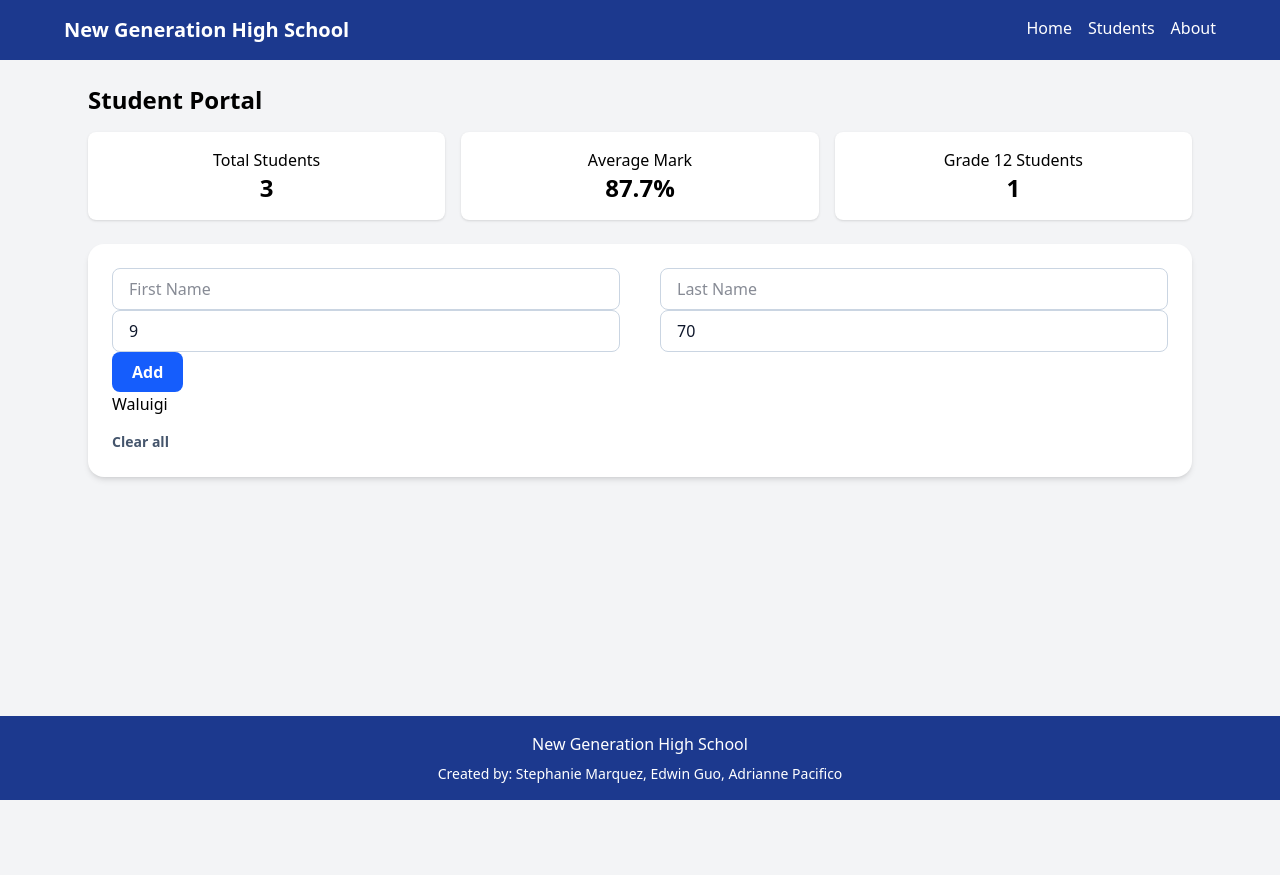
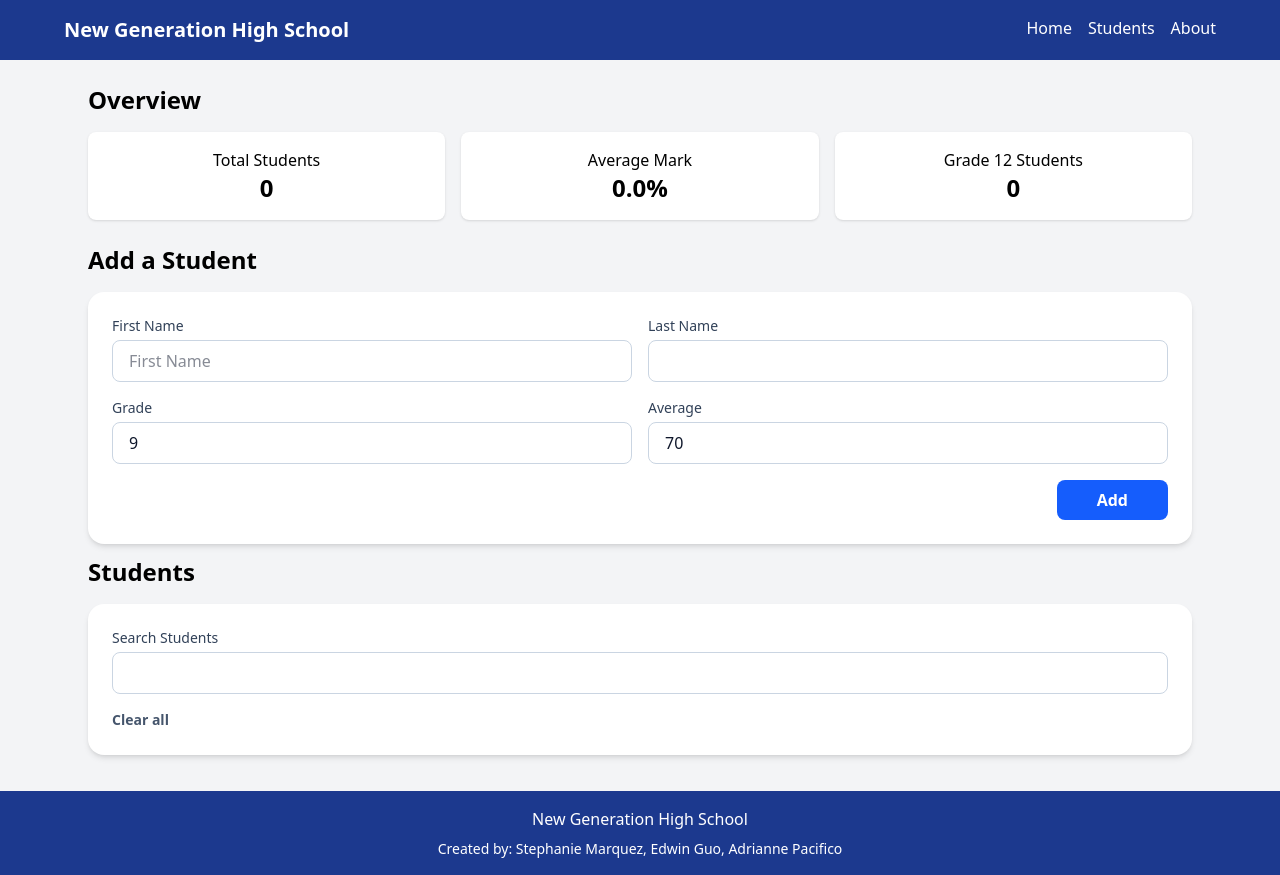
Before and after one commit to Edwin-Guo/Assignment-2-Front-End-Dev-Components, a Next.js app: page / in a window 1280 px wide. Before the commit the page ends 800 px from the top, so only its background shows below. Built offline with nearby package versions, Linux system fonts and the light colour scheme.

Commit message:
Wrote searchbox, adjusted page.tsx, corrected trims,

```diff
--- a/app/page.tsx
+++ b/app/page.tsx
@@ -11,10 +11,10 @@ export default function Home() {
 
   return (
     <div className="max-w-6xl mx-auto p-6">
-      <h1 className="text-2xl font-bold mb-4">
+      {/* <h1 className="text-2xl font-bold mb-4">
         Student Portal
       </h1>
-      <StatsPanel students={students} />
+      <StatsPanel students={students} /> */}
       <StudentPortal/>
     </div>
   );
--- a/components/AddStudent.tsx
+++ b/components/AddStudent.tsx
@@ -1,5 +1,5 @@
 "use client";
-import { useState } from 'react';
+import { useState } from "react";
 
 interface AddStudentProps {
   onAdd: (fName: string, lName: string, gr: number, avg: number) => void;
@@ -12,10 +12,10 @@ const AddStudent = ({onAdd}: AddStudentProps) => {
   const [average, setAverage] = useState("70");
 
   const handleFirstNameChange = (event: React.ChangeEvent<HTMLInputElement>) => {
-    setFirstName(event.target.value.trim());
+    setFirstName(event.target.value);
   }
   const handleLastNameChange = (event: React.ChangeEvent<HTMLInputElement>) => {
-    setLastName(event.target.value.trim());
+    setLastName(event.target.value);
   }
   const handleGradeChange = (event: React.ChangeEvent<HTMLInputElement>) => {
     setGrade(event.target.value);
@@ -24,10 +24,10 @@ const AddStudent = ({onAdd}: AddStudentProps) => {
     setAverage(event.target.value);
   }
   const handleClick = () => {
-    if (firstName==="" || lastName===""){
+    if (firstName.trim()==="" || lastName.trim()===""){
       return;
     }
-    onAdd(firstName, lastName, parseInt(grade), parseFloat(average));
+    onAdd(firstName.trim(), lastName.trim(), parseInt(grade), parseFloat(average));
     setFirstName("");
     setLastName("");
     setGrade("9");
@@ -35,33 +35,50 @@ const AddStudent = ({onAdd}: AddStudentProps) => {
   }
   return (
     <div>
-      <div className='flex gap-10'>
+      <div className="grid grid-cols-1 sm:grid-cols-2 gap-4">
+        <div>
+          <label htmlFor="firstName" className="block mb-1 text-sm font-medium text-slate-700">First Name</label>
           <input type="text"
+            id = "firstName"
             value={firstName}
             onChange={handleFirstNameChange}
-          placeholder='First Name'
-          className='flex-1 rounded-lg border border-slate-300 px-4 py-2 text-slate-900 focus:border-blue-500 focus:outline-none'/>
+            placeholder="First Name"
+            className="w-full rounded-lg border border-slate-300 px-4 py-2 text-slate-900 focus:border-blue-500 focus:outline-none"/>
+        </div>
+
+        <div>
+          <label htmlFor="lastName" className="block mb-1 text-sm font-medium text-slate-700">Last Name</label>
           <input type="text"
+            id="lastName"
             value={lastName}
             onChange={handleLastNameChange}
-          placeholder='Last Name'
-          className='flex-1 rounded-lg border border-slate-300 px-4 py-2 text-slate-900 focus:border-blue-500 focus:outline-none'/>
+            className="w-full rounded-lg border border-slate-300 px-4 py-2 text-slate-900 focus:border-blue-500 focus:outline-none"/>
         </div>
 
-      <div className='flex gap-10'>
+        <div>
+          <label htmlFor="grade" className="block mb-1 text-sm font-medium text-slate-700">Grade</label>
           <input type="number"
+            id = "grade"
             value={grade}
             onChange={handleGradeChange}
-          className='flex-1 rounded-lg border border-slate-300 px-4 py-2 text-slate-900 focus:border-blue-500 focus:outline-none'/>
+            className="w-full rounded-lg border border-slate-300 px-4 py-2 text-slate-900 focus:border-blue-500 focus:outline-none"/>
+        </div>
+
+        <div>
+          <label htmlFor="average" className="block mb-1 text-sm font-medium text-slate-700">Average</label>
           <input type="number"
+            id = "average"
             value={average}
             onChange={handleAverageChange}
-          placeholder=''
-          className='flex-1 rounded-lg border border-slate-300 px-4 py-2 text-slate-900 focus:border-blue-500 focus:outline-none'/>
+            className="w-full rounded-lg border border-slate-300 px-4 py-2 text-slate-900 focus:border-blue-500 focus:outline-none"/>
         </div>
-      <button onClick={handleClick} className='rounded-lg bg-blue-600 px-5 py-2 font-semibold text-white hover:bg-blue-700 cursor-pointer'>
+
+      </div>
+      <div className="mt-4 flex justify-end">
+        <button onClick={handleClick} className="rounded-lg bg-blue-600 px-10 py-2 font-semibold text-white hover:bg-blue-700 cursor-pointer">
           Add
         </button>
+      </div>
     </div>
   )
 }
--- a/components/SearchBox.tsx
+++ b/components/SearchBox.tsx
@@ -0,0 +1,22 @@
+"use client";
+
+interface SearchStudentsProp {
+  query: string;
+  onChange: (event: React.ChangeEvent<HTMLInputElement>) => void;
+}
+
+const SearchBox = ({query, onChange}: SearchStudentsProp) => {
+  return (
+    <div>
+      <label htmlFor="search" className="block mb-1 text-sm font-medium text-slate-700">Search Students</label>
+      <input type="text"
+        value={query}
+        onChange={onChange}
+        id = "search"
+        className="w-full rounded-lg border border-slate-300 px-4 py-2 text-slate-900 focus:border-blue-500 focus:outline-none"/>
+
+    </div>
+  )
+}
+
+export default SearchBox
--- a/components/StudentPortal.tsx
+++ b/components/StudentPortal.tsx
@@ -2,8 +2,9 @@
 
 import { useState } from 'react';
 import { studentList } from "@/data/studentList";
-// import SearchBox from './SearchBox';
+import SearchBox from './SearchBox';
 import AddStudent from './AddStudent';
+import StatsPanel from './StatsPanel';
 
 interface Student {
   id: number;
@@ -29,14 +30,39 @@ const StudentPortal = () => {
   const handleClear = () => {
     setStudents([]);
   }
+
+  const matching = students.filter((student) =>
+    student.firstName.toLowerCase().includes(query.toLowerCase()) || student.lastName.toLowerCase().includes(query.toLowerCase())
+  );
+
+  const handleQueryChange = (event: React.ChangeEvent<HTMLInputElement>) => {
+    setQuery(event.target.value)
+  }
+
+
   return (
-    <div className='bg-white rounded-2xl shadow-md p-6 max-w-6xl mx-auto sm:p-6 m-3'>
-      <AddStudent onAdd={handleAdd}/>
-  {/* <SearchBox/> */}
-      <p>Waluigi</p>
-      <button onClick={handleClear} className="mt-4 text-sm font-semibold text-slate-600 cursor-pointer">
-        Clear all
-      </button>
+    <div>
+      <section id="overview">
+        <h1 className="text-2xl font-bold mb-4">Overview</h1>
+        <StatsPanel students={students}/>
+      </section>
+
+      <section id ="add-student">
+        <h1 className="text-2xl font-bold mb-4">Add a Student</h1>
+        <div className='bg-white rounded-2xl shadow-md p-6 max-w-6xl mx-auto sm:p-6 m-3'>
+          <AddStudent onAdd={handleAdd}/>
+        </div>
+      </section>
+      <section id = "students">
+        <h1 className="text-2xl font-bold mb-4">Students</h1>
+        <div className='bg-white rounded-2xl shadow-md p-6 max-w-6xl mx-auto sm:p-6 m-3'>
+          <SearchBox query={query} onChange={handleQueryChange}/>
+          {/* <StudentList students={matching} onRemove={handleRemove} /> */}
+          <button onClick={handleClear} className="mt-4 text-sm font-semibold text-slate-600 cursor-pointer">
+            Clear all
+          </button>
+        </div>
+      </section>
     </div>
   );
 };
```
Lines whose indentation alone changed are shown as unchanged.
